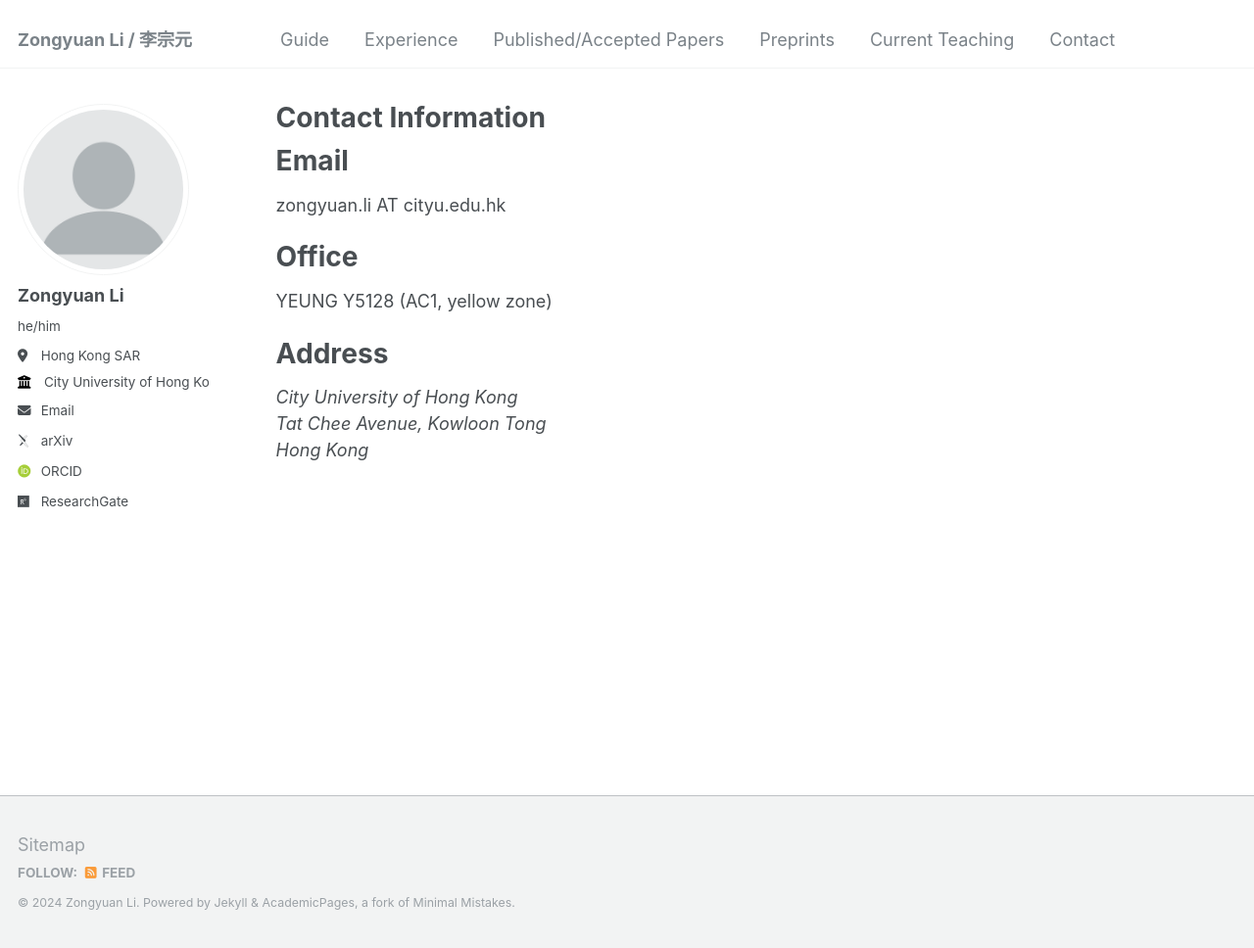
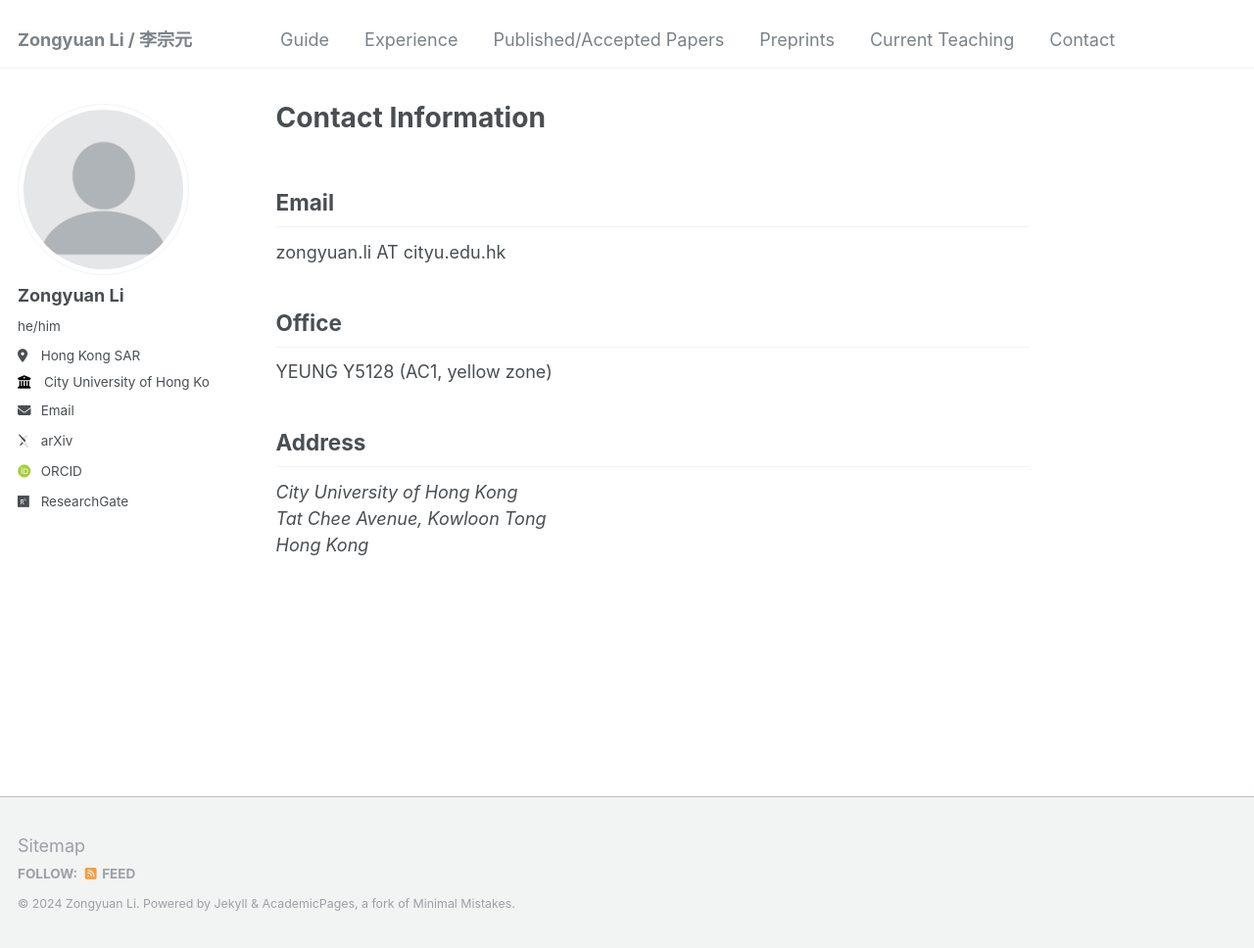
Before and after one commit to zongyuan-li/zongyuan-li.github.io, a Jekyll site: the page built from _pages/contact.md, in a window 1280 px wide and 968 px high. Shown: the whole window at 98% size. Built offline with Jekyll 4.4.1, drawn with Linux system fonts in a browser that asks for light colours; some web fonts are replaced.

```diff
--- a/_pages/contact.md
+++ b/_pages/contact.md
@@ -7,11 +7,11 @@ redirect_from:
   - /contact.html
 ---
 
-# Email
+## Email
   zongyuan.li AT cityu.edu.hk
-# Office
+## Office
   YEUNG Y5128 (AC1, yellow zone)
-# Address
+## Address
 
 <address>
   City University of Hong Kong<br /> Tat Chee Avenue, Kowloon Tong<br /> Hong Kong
```
